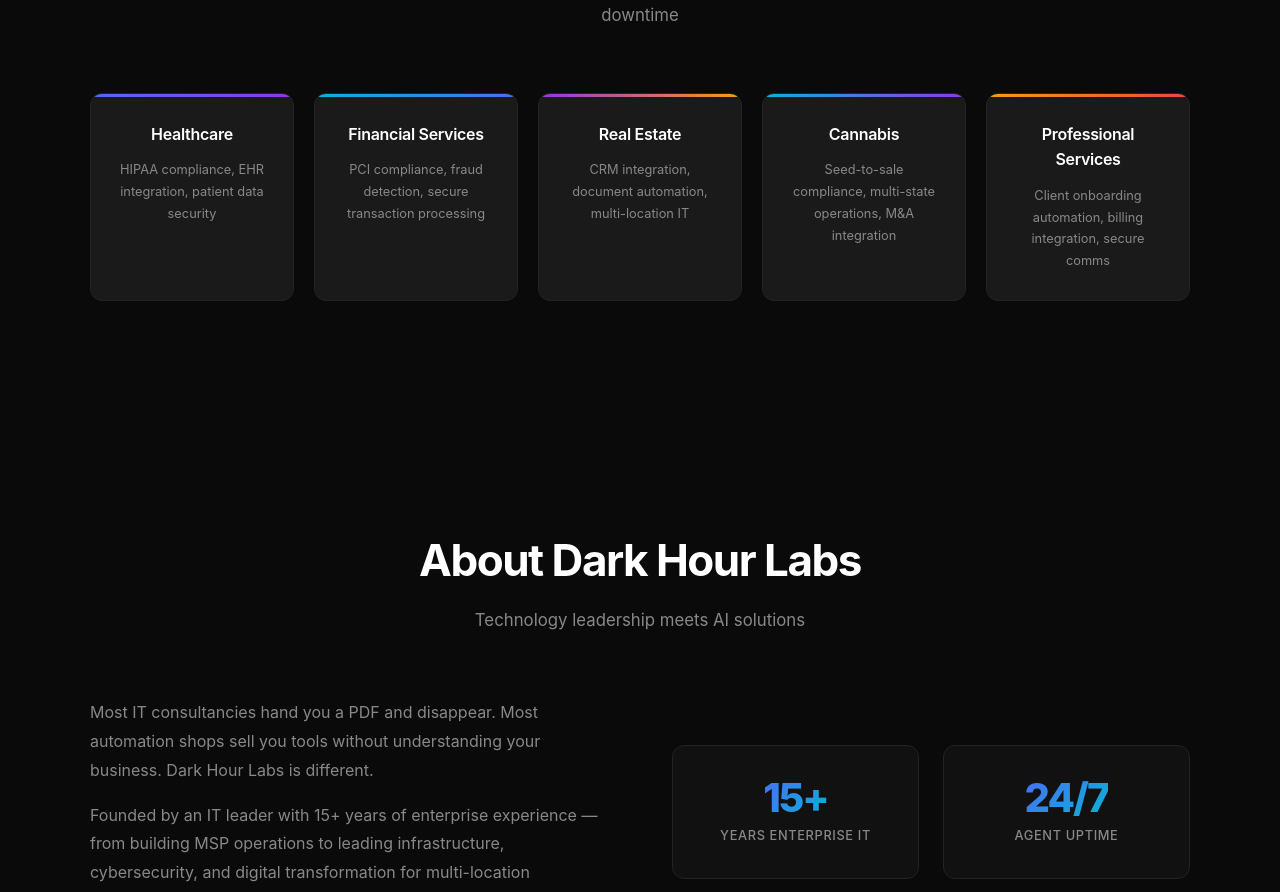
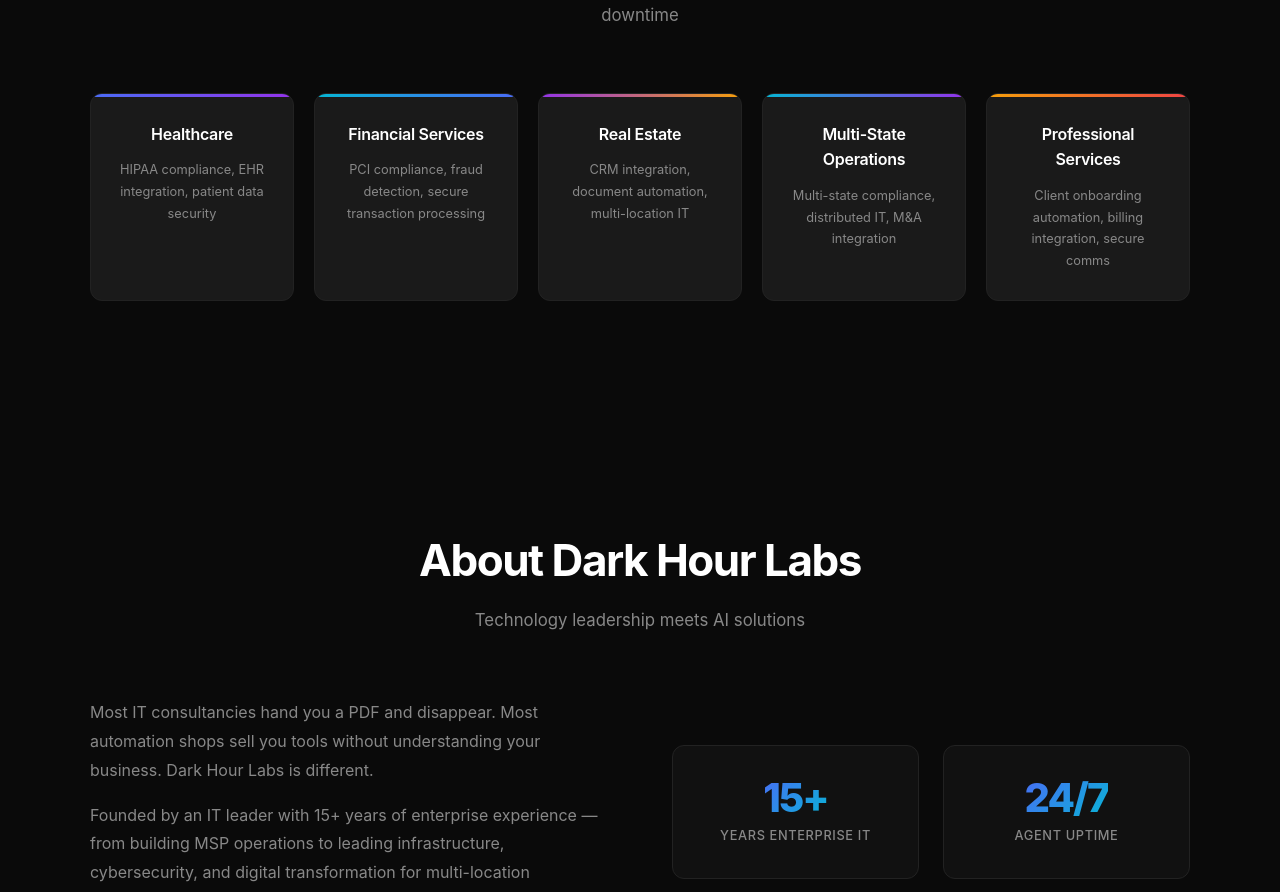
Before and after one commit to DarkHourLabs/darkhourlabs-site, a website: page index.html in a window 1280 px wide. Shown: the part 3030-3922 px from the top of the page. Drawn offline with Linux system fonts and the light colour scheme.

Commit message:
Update industries: replace Cannabis with Multi-State Operations

```diff
--- a/index.html
+++ b/index.html
@@ -1059,8 +1059,8 @@
         <p style="font-size: 0.8rem; color: var(--text-muted);">CRM integration, document automation, multi-location IT</p>
       </div>
       <div class="service-card reveal" style="text-align: center; padding: 1.75rem;">
-        <h3 style="font-size: 1rem;">Cannabis</h3>
-        <p style="font-size: 0.8rem; color: var(--text-muted);">Seed-to-sale compliance, multi-state operations, M&A integration</p>
+        <h3 style="font-size: 1rem;">Multi-State Operations</h3>
+        <p style="font-size: 0.8rem; color: var(--text-muted);">Multi-state compliance, distributed IT, M&A integration</p>
       </div>
       <div class="service-card reveal" style="text-align: center; padding: 1.75rem;">
         <h3 style="font-size: 1rem;">Professional Services</h3>
```
